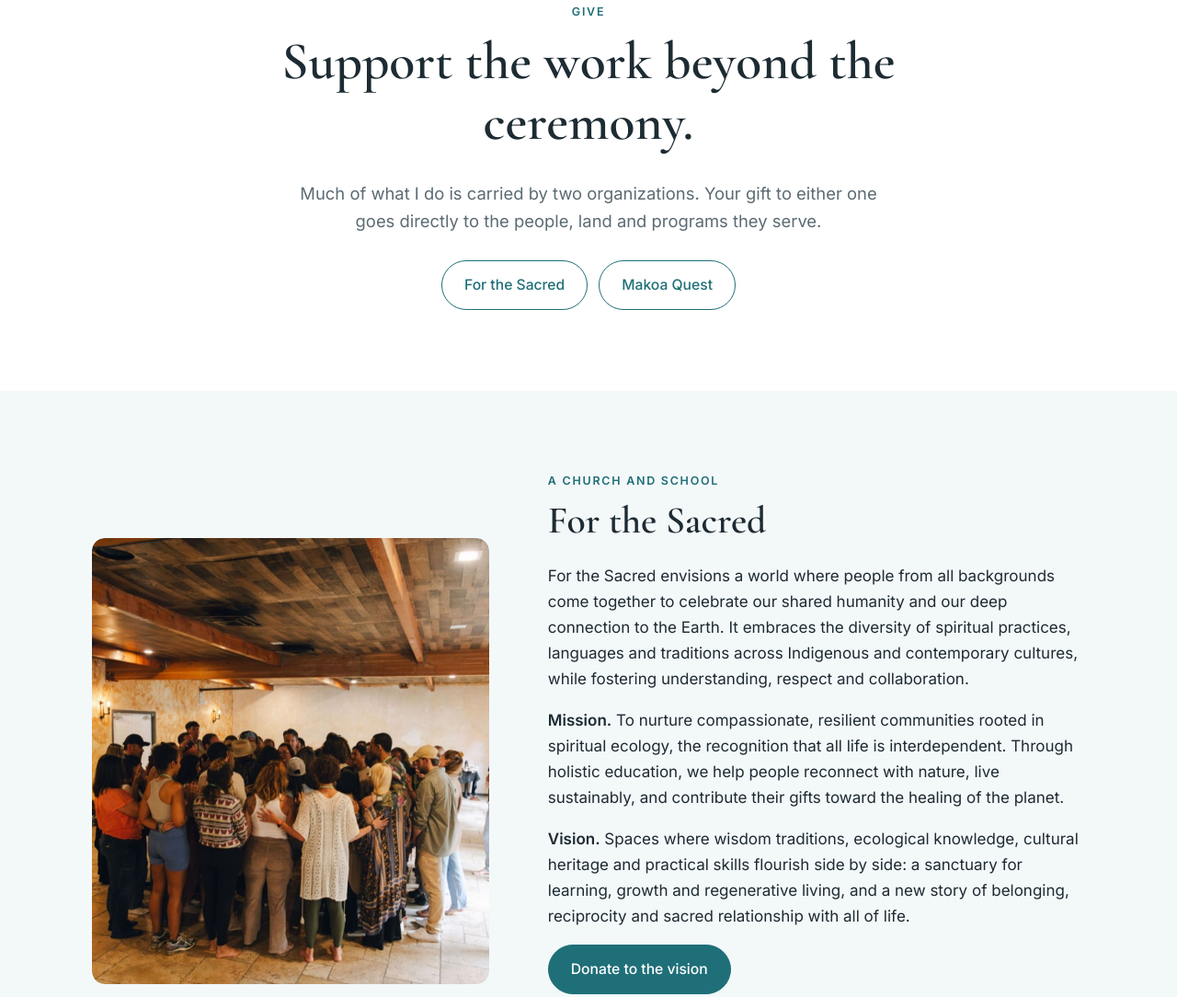
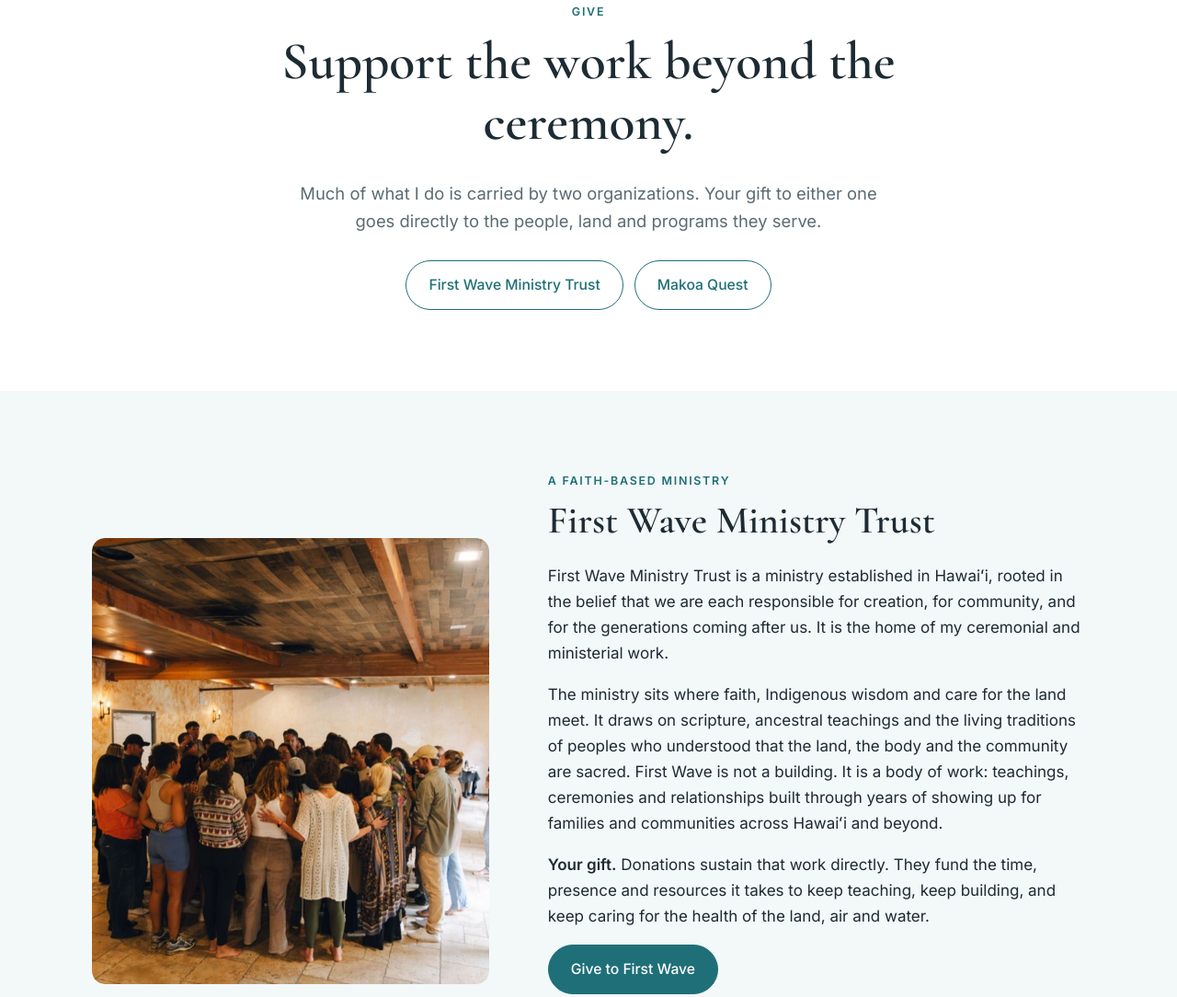
Before and after one commit to connect836/kalekaalekahi-site, a plain HTML site: page give.html in a window 1280 px wide. Shown: the part 150-1234 px from the top of the page at 92% size. Drawn offline with nearby package versions, Linux system fonts and the light colour scheme.

Commit message:
Give page: present First Wave Ministry Trust in place of For the Sacred
Co-Authored-By: Claude Opus 5.5 <noreply@anthropic.com>
Claude-Session: https://claude.ai/code/session_01FRjfBjC24rCA2ZqtWLCTZ2

```diff
--- a/give.html
+++ b/give.html
@@ -3,8 +3,8 @@
 <head>
   <meta charset="utf-8">
   <meta name="viewport" content="width=device-width, initial-scale=1">
-  <title>Give | For the Sacred and Makoa Quest | Kale Kaʻalekahi</title>
-  <meta name="description" content="Support For the Sacred, a cultural church and school, and Makoa Quest, a Maui 501(c)(3) nonprofit for cultural immersion, land restoration and youth and adult programs.">
+  <title>Give | First Wave Ministry Trust and Makoa Quest | Kale Kaʻalekahi</title>
+  <meta name="description" content="Support First Wave Ministry Trust, a faith-based ministry established in Hawaiʻi, and Makoa Quest, a Maui 501(c)(3) nonprofit for cultural immersion, land restoration and youth and adult programs.">
   <link rel="canonical" href="https://kalekaalekahi.com/give">
   <meta name="robots" content="index, follow, max-image-preview:large">
   <link rel="icon" type="image/png" sizes="32x32" href="/favicon-32.png">
@@ -12,13 +12,13 @@
   <meta property="og:type" content="website">
   <meta property="og:site_name" content="Kale Kaʻalekahi">
   <meta property="og:url" content="https://kalekaalekahi.com/give">
-  <meta property="og:title" content="Give | For the Sacred and Makoa Quest | Kale Kaʻalekahi">
-  <meta property="og:description" content="Support For the Sacred, a cultural church and school, and Makoa Quest, a Maui 501(c)(3) nonprofit for cultural immersion, land restoration and youth and adult programs.">
+  <meta property="og:title" content="Give | First Wave Ministry Trust and Makoa Quest | Kale Kaʻalekahi">
+  <meta property="og:description" content="Support First Wave Ministry Trust, a faith-based ministry established in Hawaiʻi, and Makoa Quest, a Maui 501(c)(3) nonprofit for cultural immersion, land restoration and youth and adult programs.">
   <meta property="og:image" content="https://kalekaalekahi.com/images/group-circle.jpg">
   <meta property="og:image:alt" content="A large group gathered close together in a circle">
   <meta name="twitter:card" content="summary_large_image">
-  <meta name="twitter:title" content="Give | For the Sacred and Makoa Quest | Kale Kaʻalekahi">
-  <meta name="twitter:description" content="Support For the Sacred, a cultural church and school, and Makoa Quest, a Maui 501(c)(3) nonprofit for cultural immersion, land restoration and youth and adult programs.">
+  <meta name="twitter:title" content="Give | First Wave Ministry Trust and Makoa Quest | Kale Kaʻalekahi">
+  <meta name="twitter:description" content="Support First Wave Ministry Trust, a faith-based ministry established in Hawaiʻi, and Makoa Quest, a Maui 501(c)(3) nonprofit for cultural immersion, land restoration and youth and adult programs.">
   <meta name="twitter:image" content="https://kalekaalekahi.com/images/group-circle.jpg">
   <script type="application/ld+json">
 {
@@ -28,8 +28,8 @@
       "@type": "WebPage",
       "@id": "https://kalekaalekahi.com/give#webpage",
       "url": "https://kalekaalekahi.com/give",
-      "name": "Give | For the Sacred and Makoa Quest | Kale Kaʻalekahi",
-      "description": "Support For the Sacred, a cultural church and school, and Makoa Quest, a Maui 501(c)(3) nonprofit for cultural immersion, land restoration and youth and adult programs.",
+      "name": "Give | First Wave Ministry Trust and Makoa Quest | Kale Kaʻalekahi",
+      "description": "Support First Wave Ministry Trust, a faith-based ministry established in Hawaiʻi, and Makoa Quest, a Maui 501(c)(3) nonprofit for cultural immersion, land restoration and youth and adult programs.",
       "isPartOf": {
         "@id": "https://kalekaalekahi.com/#website"
       },
@@ -84,22 +84,22 @@
         <h1>Support the work beyond the ceremony.</h1>
         <p class="lead" style="margin:0 auto">Much of what I do is carried by two organizations. Your gift to either one goes directly to the people, land and programs they serve.</p>
         <div class="actions" style="justify-content:center">
-          <a href="#for-the-sacred" class="btn btn-ghost">For the Sacred</a>
+          <a href="#first-wave" class="btn btn-ghost">First Wave Ministry Trust</a>
           <a href="#makoa-quest" class="btn btn-ghost">Makoa Quest</a>
         </div>
       </div>
     </section>
 
-    <section id="for-the-sacred" class="section section-tint">
+    <section id="first-wave" class="section section-tint">
       <div class="wrap split">
         <div class="photo has-img"><img style="object-position:50% 50%" src="images/group-circle.jpg" alt="A large group gathered close together in a circle" loading="lazy"></div>
         <div>
-          <p class="eyebrow">A church and school</p>
-          <h2>For the Sacred</h2>
-          <p>For the Sacred envisions a world where people from all backgrounds come together to celebrate our shared humanity and our deep connection to the Earth. It embraces the diversity of spiritual practices, languages and traditions across Indigenous and contemporary cultures, while fostering understanding, respect and collaboration.</p>
-          <p><strong>Mission.</strong> To nurture compassionate, resilient communities rooted in spiritual ecology, the recognition that all life is interdependent. Through holistic education, we help people reconnect with nature, live sustainably, and contribute their gifts toward the healing of the planet.</p>
-          <p><strong>Vision.</strong> Spaces where wisdom traditions, ecological knowledge, cultural heritage and practical skills flourish side by side: a sanctuary for learning, growth and regenerative living, and a new story of belonging, reciprocity and sacred relationship with all of life.</p>
-          <a href="https://www.zeffy.com/en-US/donation-form/support-the-work-7" target="_blank" rel="noopener" class="btn">Donate to the vision</a>
+          <p class="eyebrow">A faith-based ministry</p>
+          <h2>First Wave Ministry Trust</h2>
+          <p>First Wave Ministry Trust is a ministry established in Hawaiʻi, rooted in the belief that we are each responsible for creation, for community, and for the generations coming after us. It is the home of my ceremonial and ministerial work.</p>
+          <p>The ministry sits where faith, Indigenous wisdom and care for the land meet. It draws on scripture, ancestral teachings and the living traditions of peoples who understood that the land, the body and the community are sacred. First Wave is not a building. It is a body of work: teachings, ceremonies and relationships built through years of showing up for families and communities across Hawaiʻi and beyond.</p>
+          <p><strong>Your gift.</strong> Donations sustain that work directly. They fund the time, presence and resources it takes to keep teaching, keep building, and keep caring for the health of the land, air and water.</p>
+          <a href="https://www.zeffy.com/en-US/donation-form/support-the-work-7" target="_blank" rel="noopener" class="btn">Give to First Wave</a>
           <p class="small">Donations are received securely through Zeffy by First Wave Ministry Trust.</p>
         </div>
       </div>
```
Also changed, not shown: llms.txt, 2 other files.
